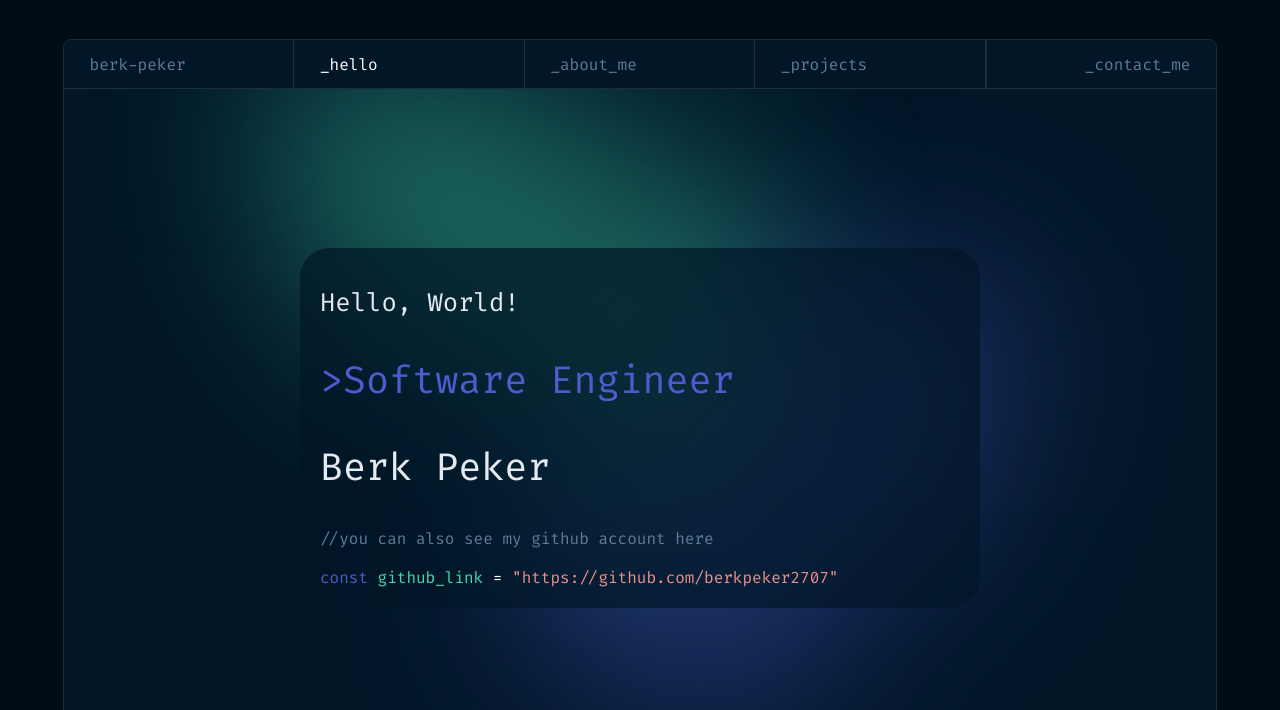
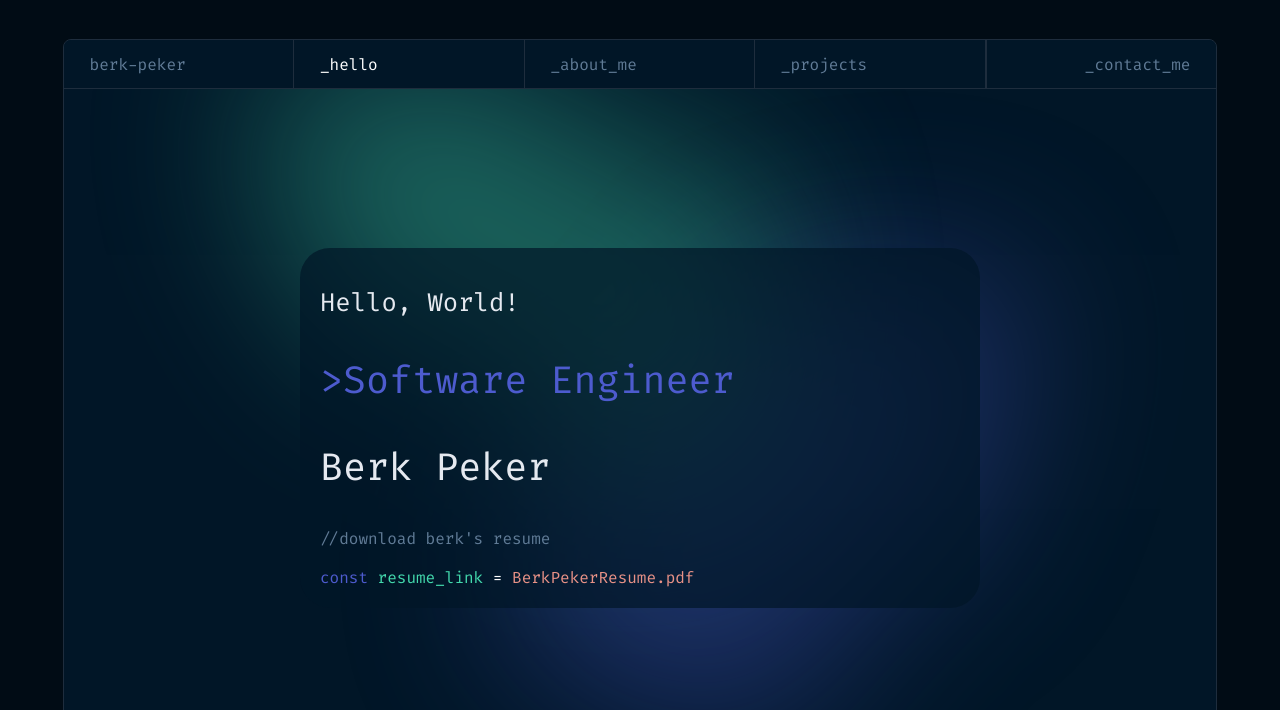
Before and after one commit to berkpeker2707/berkpeker2707.github.io, a website: page index.html in a window 1280 px wide. Shown: the top 710 px of the page. Drawn offline with Linux system fonts and the light colour scheme.

Commit message:
changed github link with resume

```diff
--- a/index.html
+++ b/index.html
@@ -88,15 +88,15 @@
           Berk Peker
         </p>
         <p class="center-container-paragraph" style="color: #607b96">
-          //you can also see my github account here
+          //download berk's resume
         </p>
         <div class="center-container-inner">
           <p class="center-container-paragraph">
             <span style="color: #4d5bce"> const </span>
-            <span style="color: #43d9ad"> github_link </span>
+            <span style="color: #43d9ad"> resume_link </span>
             <span style="color: white">=</span>
-            <a style="color: #e99287" href="https://github.com/berkpeker2707">
-              "https://github.com/berkpeker2707"
+            <a style="color: #e99287" href="/assets/BerkPekerResume.pdf" download>
+              BerkPekerResume.pdf
             </a>
           </p>
         </div>
```
